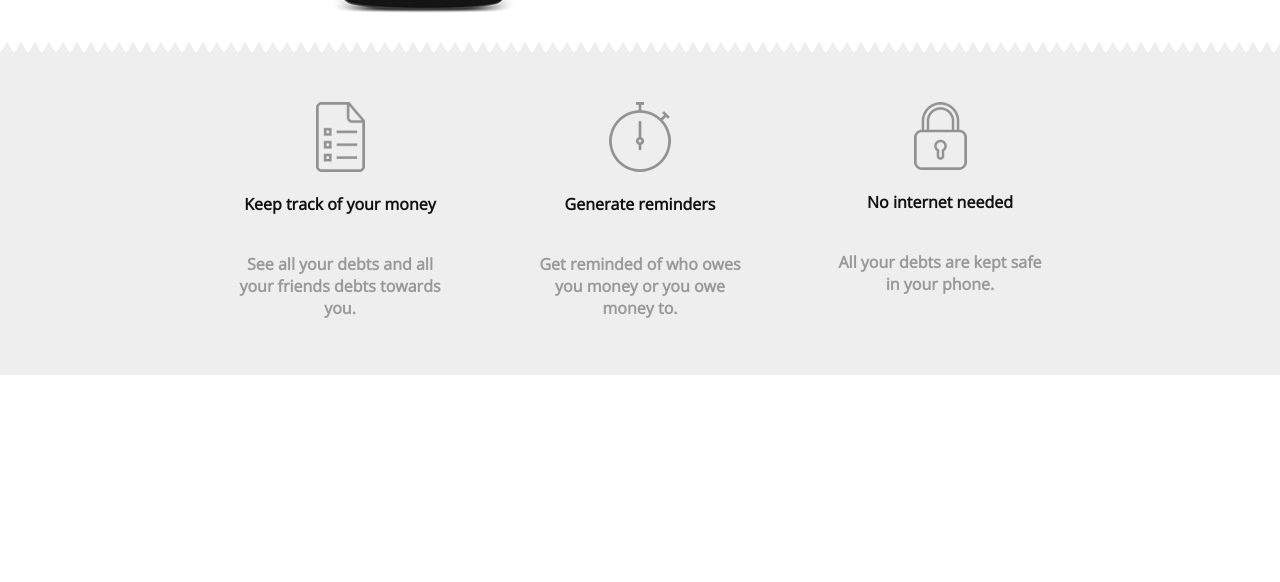
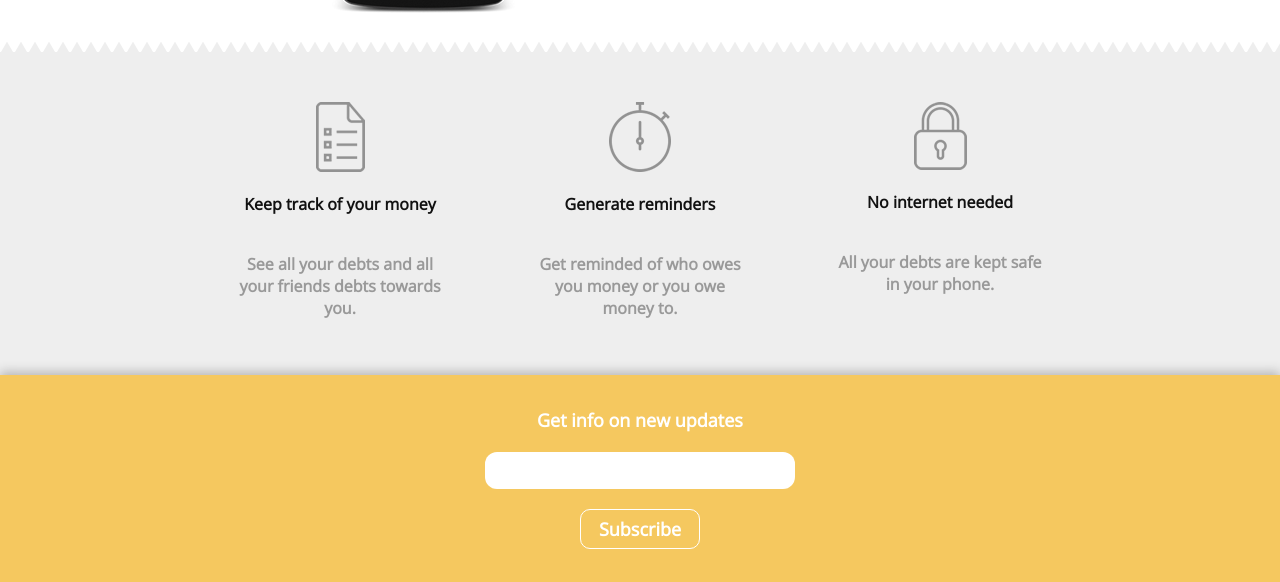
Before and after one commit to wolox-training/bd-react, a plain HTML site: page index.html in a window 1280 px wide. Shown: the part 364-946 px from the top of the page. Before the commit the page ends 800 px from the top, so only its background shows below. Drawn offline with nearby package versions, Linux system fonts and the light colour scheme.

Commit message:
Adds the footer section to the website.

```diff
--- a/index.html
+++ b/index.html
@@ -29,5 +29,12 @@
       <p>All your debts are kept safe in your phone.</p>
     </div>
   </div>
+  <div class="footer">
+    <form class="subscribe" action="#">
+        <label for="email">Get info on new updates</label>
+        <input class="input-email" type="email" name="email">
+        <input class="input-submit" type="submit" value="Subscribe">
+    </form>
+  </div>
 </body>
 </html>
--- a/main.css
+++ b/main.css
@@ -59,6 +59,52 @@ hr {
   color: #111;
 }
 
+.footer {
+  background-color: #f5c85f;
+  height: 207px;
+  display: flex;
+  justify-content: center;
+  align-items: center;
+  box-shadow: 0px -3px 10px 0px rgba(50, 50, 50, 0.3);
+}
+
+.subscribe {
+  display: flex;
+  flex-direction: column;
+  align-items: center;
+}
+
+.subscribe label, input {
+  margin: 10px;
+}
+
+.subscribe label {
+  color: white;
+  font-size: 18px;
+  font-weight: bold;
+}
+
+.subscribe .input-email {
+  border: none;
+  border-radius: 12px;
+  font-size: 20px;
+  font-family: Open Sans;
+  padding: 5px;
+  width: 300px;
+}
+
+.subscribe .input-submit {
+  color: white;
+  border: solid 1px white;
+  font-family: Open Sans;
+  font-size: 18px;
+  font-weight: bold;
+  width: 120px;
+  height: 40px;
+  background-color: transparent;
+  border-radius: 10px;
+}
+
 @media only screen and (max-width:700px) {
   .cellphone, hr {
     display: none;
```
